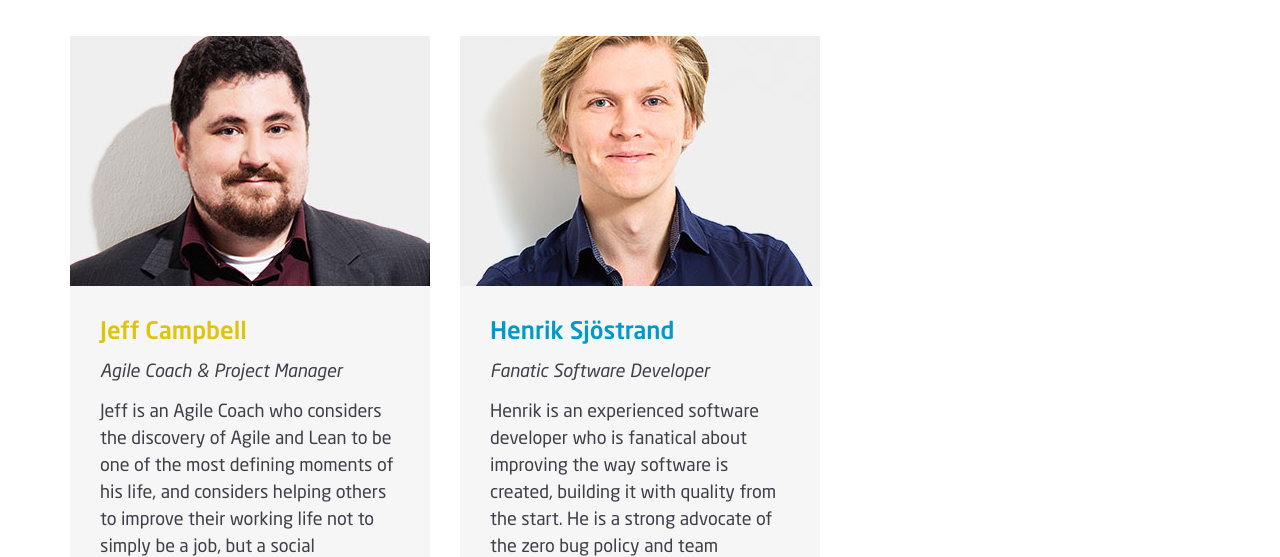
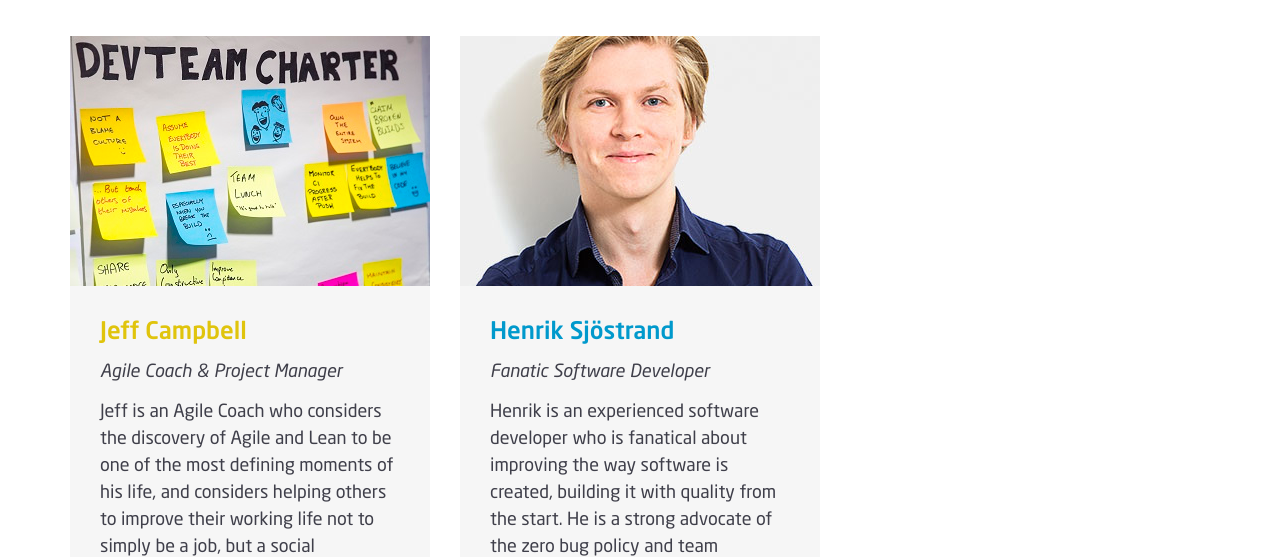
Before and after one commit to RebelAlliance/www.rebelalliance.se, a plain HTML site: page halifax.html in a window 1280 px wide. Shown: the part 248-805 px from the top of the page. Drawn offline with nearby package versions, Linux system fonts and the light colour scheme.

Commit message:
Update halifax.html

```diff
--- a/halifax.html
+++ b/halifax.html
@@ -54,7 +54,7 @@
     <div class="row">
       <div class="col-sm-4">
         <div class="box box-yellow">
-					<a href="consultant-jeff-campbell.html"><img src="img/jeff.jpg" class="img-responsive"></a>
+					<a href="consultant-jeff-campbell.html"><img src="img/Scrum.jpg" class="img-responsive"></a>
           <div class="box-padding">
             <h3><a href="consultant-jeff-campbell.html">Jeff Campbell</a></h3>
             <p><em>Agile Coach & Project Manager</em></p>
```
